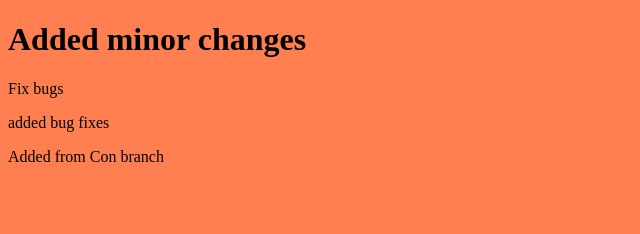
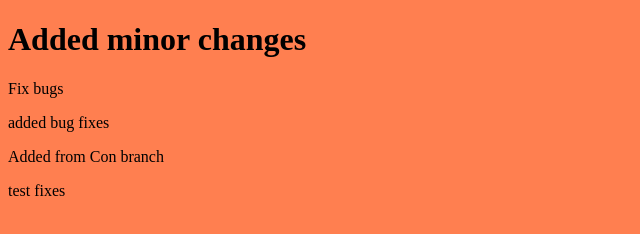
Before and after one commit to devKirkCartano/release, a website: page index.html in a window 1280 px wide. Shown: the full height of the page, 0-640 px from the left. Drawn offline with Linux system fonts and the light colour scheme.

```diff
--- a/index.html
+++ b/index.html
@@ -14,6 +14,7 @@
   <p>Fix bugs</p>
   <span>added bug fixes</span>
   <p>Added from Con branch</p>
+  <span>test fixes </span>
 </body>
 
 </html>
```
